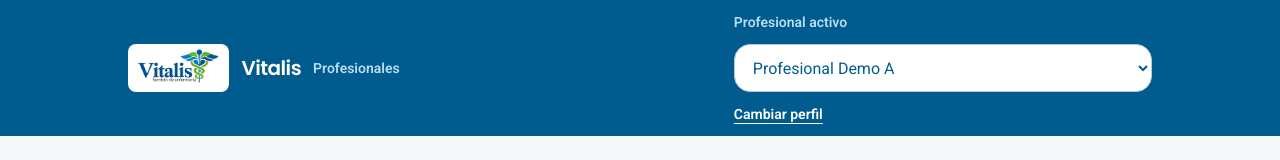
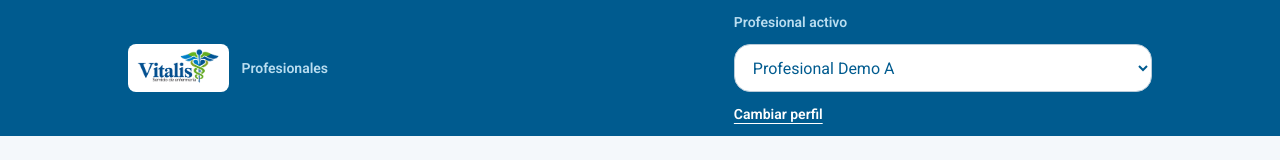
Before and after one commit to equantum-py/vitalis-demo, a Next.js app: page /profesional/agenda in a window 1280 px wide. Shown: the top 160 px of the page. Built offline with nearby package versions, Linux system fonts and the light colour scheme.

Commit message:
feat: integrar logo oficial Vitalis en interfaces

```diff
--- a/app/profesional/layout.tsx
+++ b/app/profesional/layout.tsx
@@ -19,9 +19,7 @@ export default function LayoutProfesional({ children }: { children: React.ReactN
         <div className="mx-auto flex max-w-5xl flex-wrap items-center justify-between gap-3">
           <div className="flex items-center gap-3">
             <MarcaVitalis variante="clara" />
-            <Link href="/profesional" className="font-display text-xl font-semibold text-white">
-              Vitalis
-            </Link>
+
             <span className="hidden text-sm font-semibold text-azul-200 sm:inline">Profesionales</span>
             <DemoBadge />
           </div>
```
